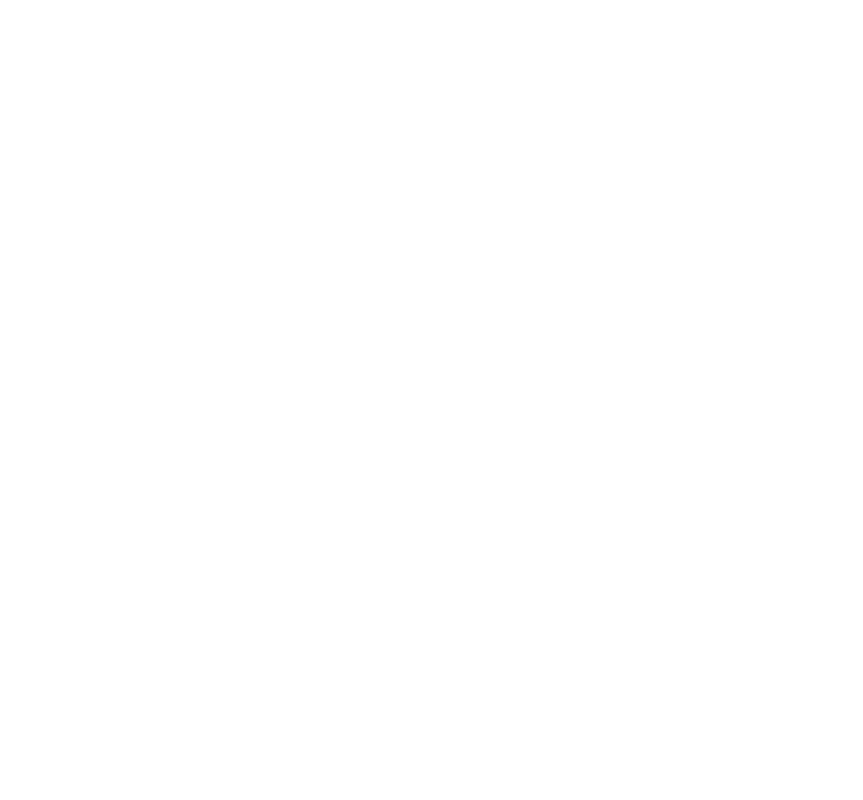
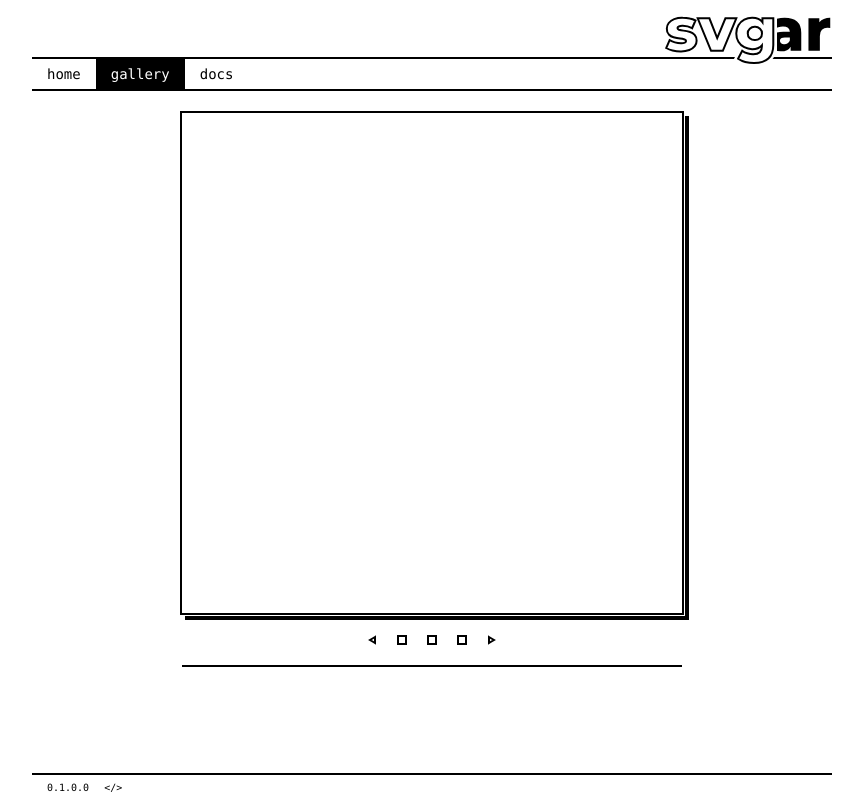
Before and after one commit to cdriesler/svgar-sketchbook-v0.1, a Vue app: page /gallery in a window 1280 px wide. Shown: the whole page, without its empty margins (208-1071 px from the left). Built offline with nearby package versions, Linux system fonts and the light colour scheme.

Commit message:
ui scaffold for site and gallery

```diff
--- a/public/index.html
+++ b/public/index.html
@@ -4,6 +4,7 @@
     <meta charset="utf-8">
     <meta http-equiv="X-UA-Compatible" content="IE=edge">
     <meta name="viewport" content="width=device-width,initial-scale=1.0">
+    <meta name="theme-color" content="#ffffff">
     <link rel="icon" href="<%= BASE_URL %>favicon.ico">
     <title>svgar.dev</title>
   </head>
--- a/src/App.vue
+++ b/src/App.vue
@@ -1,33 +1,151 @@
 <template>
   <div id="app">
-      <!--
-    <div id="nav">
-      <router-link to="/">Home</router-link> |
-      <router-link to="/about">About</router-link>
+    <div class="container">
+      <div class="header">
+        <div class="header__logo">
+          <router-link to="/">
+          <img height="52px" alt="svgar logo" src="./assets/svgar-logo.svg">
+          </router-link>
+        </div>
+      </div>
+      <div class="navigation">
+        <router-link class="navigation__link" exact-active-class="navigation__link--active" to="/">home</router-link>
+        <router-link class="navigation__link" exact-active-class="navigation__link--active" to="/gallery">gallery</router-link>
+        <router-link class="navigation__link" exact-active-class="navigation__link--active" to="/docs">docs</router-link>
+      </div>
+      <div class="box">
+        <router-view/>
+      </div>
+      <div class="footer">
+        <div class="footer__version">
+          0.1.0.0
+        </div>
+        <div class="footer__source">
+          <a href="https://github.com/WeWorkSandbox/svgar" target="_blank">&lt;/&gt;</a>
+        </div>
+      </div>
+        <!--
+      <div id="nav">
+        <router-link to="/">Home</router-link> |
+        <router-link to="/about">About</router-link>
+      </div>
+        -->
     </div>
-      -->
-    <router-view/>
   </div>
 </template>
 
 <style>
+* {
+  margin: 0;
+  padding: 0;
+
+  font-size: 14px;
+}
+
 #app {
-  font-family: 'Avenir', Helvetica, Arial, sans-serif;
+  font-family: 'Consolas', monospace, sans-serif;
   -webkit-font-smoothing: antialiased;
   -moz-osx-font-smoothing: grayscale;
-  text-align: center;
-  color: #2c3e50;
+
+  width: 100vw;
+  height: 100vh;
+
+  display: flex;
+  flex-direction: column;
+  justify-content: space-evenly;
+  align-items: center;
+
+
 }
-#nav {
-  padding: 30px;
+.container {
+  height: 100%;
+  width: calc(100vw - 30px);
+  max-width: 800px;
+
+  display: flex;
+  flex-direction: column;
+  justify-content: flex-start;
+  align-items: center;
 }
 
-#nav a {
-  font-weight: bold;
-  color: #2c3e50;
+.header {
+  width: 100%;
+  height: 42px;
+  border-bottom: 2px solid black;
+
+  margin-top: 15px;
+
+  display: flex;
+  flex-direction: row;
+  justify-content: flex-end;
 }
 
-#nav a.router-link-exact-active {
-  color: #42b983;
+.navigation {
+  width: 100%;
+  height: 30px;
+  border-bottom: 2px solid black;
+
+  margin-bottom: 20px;
+
+  display: flex;
+  flex-direction: row;
+  justify-content: flex-start;
 }
+
+.navigation__link {
+  line-height: 30px;
+  vertical-align: middle;
+
+  text-decoration: none;
+  color: black;
+
+  padding-left: 15px;
+  padding-right: 15px;
+}
+
+.navigation__link--active {
+  background: black;
+  color: white;
+}
+
+.box {
+  width: 100%;
+
+  flex-grow: 1;
+
+  display: flex;
+  flex-direction: row;
+  justify-content: center;
+}
+
+.footer {
+  width: 100%;
+  height: 25px;
+  border-top: 2px solid black;
+
+  display: flex;
+  flex-direction: row;
+  justify-content: flex-start;
+}
+
+.footer__version {
+  margin-left: 15px;
+
+  line-height: 25px;
+  vertical-align: middle;
+  font-size: 10px;
+}
+
+.footer__source a{
+  margin-left: 15px;
+
+  color: black;
+  text-decoration: none;
+
+  line-height: 25px;
+  vertical-align: middle;
+  font-size: 10px;
+}
+
+
 </style>
--- a/src/router.ts
+++ b/src/router.ts
@@ -1,6 +1,7 @@
 import Vue from 'vue';
 import Router from 'vue-router';
 import Home from './views/Home.vue';
+import Gallery from './views/Gallery.vue';
 
 Vue.use(Router);
 
@@ -21,5 +22,10 @@
       // which is lazy-loaded when the route is visited.
       component: () => import(/* webpackChunkName: "about" */ './views/About.vue'),
     },
+    {
+      path: '/gallery',
+      name: 'gallery',
+      component: Gallery,
+    }
   ],
 });
--- /dev/null
+++ b/src/views/Gallery.vue
@@ -0,0 +1,105 @@
+<template>
+<div class="gallery">
+    <div class="svgar">
+
+    </div>
+
+    <div class="selectors">
+        <div class="selectors__nib nav">
+            <svg viewbox="0 0 10px 10px" width="10px">
+                <path class="arrow" stroke-width="2px" stroke="black" fill="white" d="M 8 2 C 5.5 3.5 5.5 3.5 3 5 C 5.5 6.5 5.5 6.5 8 8 Z" />
+            </svg>
+        </div>
+        <div v-for="drawing of drawings" v-bind:key="drawing" class="selectors__nib"></div>
+        <div class="selectors__nib nav">
+            <svg viewbox="0 0 10px 10px" width="10px">
+                <path class="arrow" stroke-width="2px" stroke="black" fill="white" d="M 2 2 C 4.5 3.5 4.5 3.5 7 5 C 4.5 6.5 4.5 6.5 2 8 Z" />
+            </svg>
+        </div>
+    </div>
+
+    <div class="inputs">
+
+    </div>
+</div>
+</template>
+
+<style>
+.gallery {
+    width: calc(100vw - 60px);
+    max-width: 500px;
+    height: 100%;
+
+    margin: 0;
+
+    display: flex;
+    flex-direction: column;
+    align-items: center;
+    justify-content: flex-start;
+}
+
+.svgar {
+    width: 100%;
+    height: calc(100vw - 60px);
+    max-height: 500px;
+
+    border: 2px solid black;
+    outline: 1px solid white;
+
+    box-shadow: 5px 5px 0 0 black;
+}
+
+.selectors {
+    width: 100%;
+
+    margin-top: 20px;
+    margin-bottom: 20px;
+
+    display: flex;
+    flex-direction: row;
+    justify-content: center;
+}
+
+.selectors__nib {
+    width: 10px;
+    height: 10px;
+
+    margin-left: 10px;
+    margin-right: 10px;
+
+    outline: 2px solid black;
+    outline-offset: -2px;
+}
+
+.selectors__nib:hover:not(.nav) {
+    cursor: pointer;
+    background: black;
+}
+
+.nav {
+    outline: none;
+}
+
+.arrow:hover {
+    cursor: pointer;
+    fill: black;
+}
+
+.inputs {
+    border-top: 2px solid black;
+    width: 100%;
+    flex-grow: 1;
+}
+</style>
+
+<script lang="ts">
+import Vue from 'vue'
+export default Vue.extend({
+    data() {
+        return {
+            drawings: ["pie", "other", "third"]
+        }
+    }
+
+})
+</script>
--- a/src/views/Home.vue
+++ b/src/views/Home.vue
@@ -1,24 +1,20 @@
 <template>
   <div class="home">
-    <img width="300px" alt="svgar logo" src="../assets/svgar-logo.png">
+    fancy landing page under construction
     <br>
-    site development in progress
-    <br>
-    logo in progress
-    <br>
-    everything in progress
-    <br>
-    <a href="https://github.com/WeWorkSandbox/svgar" target="_blank">svgar repo </a>
+    (visit the gallery)
   </div>
 </template>
 
 <style>
 .home {
+  width: 100%;
+
   line-height: 25px;
 
   color: black;
 
-  font-family: "Consolas", monospace
+  text-align: center;
 }
 
 .home a {
```
Also changed, not shown: public/manifest.json, src/assets/svgar-logo.png (deleted), src/assets/svgar-logo.svg (added).
